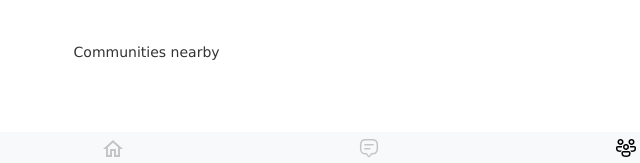
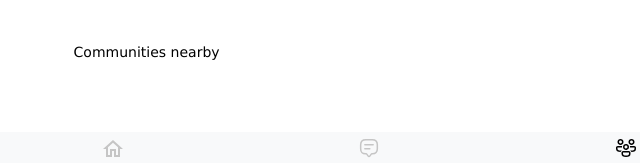
Before and after one commit to PhyllisFei/UIDD_final, a plain HTML site: page comm1.1.html in a window 1280 px wide. Shown: the part 637-800 px from the top of the page, 16-656 px from the left. Drawn offline with nearby package versions, Linux system fonts and the light colour scheme.

Commit message:
style update

```diff
--- a/comm1.1.html
+++ b/comm1.1.html
@@ -45,6 +45,7 @@
         #commTitle {
             margin: 3% 7% 0% 7%;
             font-size: 1em;
+            color: #000000;
         }
 
         .media {
@@ -87,7 +88,6 @@
         <div id="subtab">
             <a class="active">Explore</a>
             <a href="comm1.2.html" style="color:black; text-decoration: none;">My Communities</a>
-            <!-- <a href="comm2.html" style="color:black; text-decoration: none;"> -->
         </div>
 
         <div id="hint">
@@ -103,7 +103,6 @@
         </div>
 
         <!-- Community Card -->
-        <!-- TBF: spacing between save icon and text,  position between commImg & text-->
         <p id="commTitle">Communities nearby</p>
         <div class="media" id="card1">
             <a href="comm2.html" style="color:black; text-decoration: none;">
```
